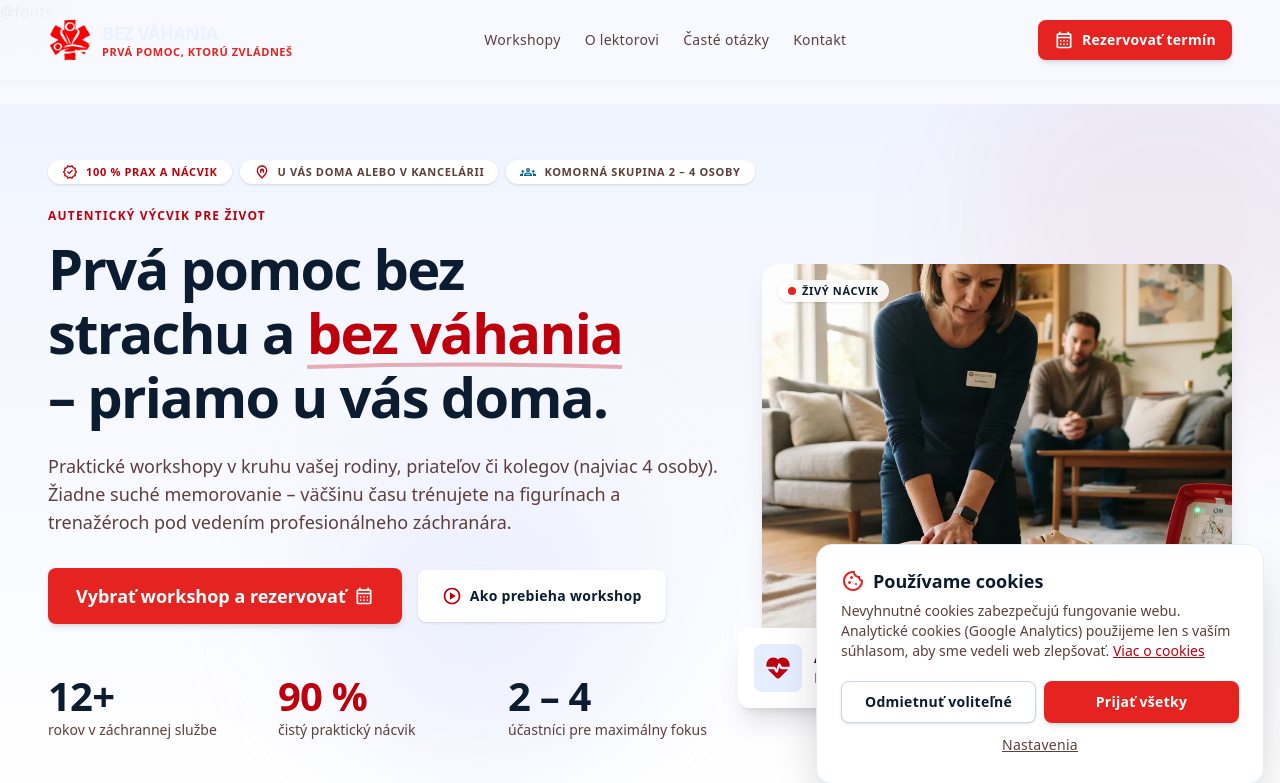
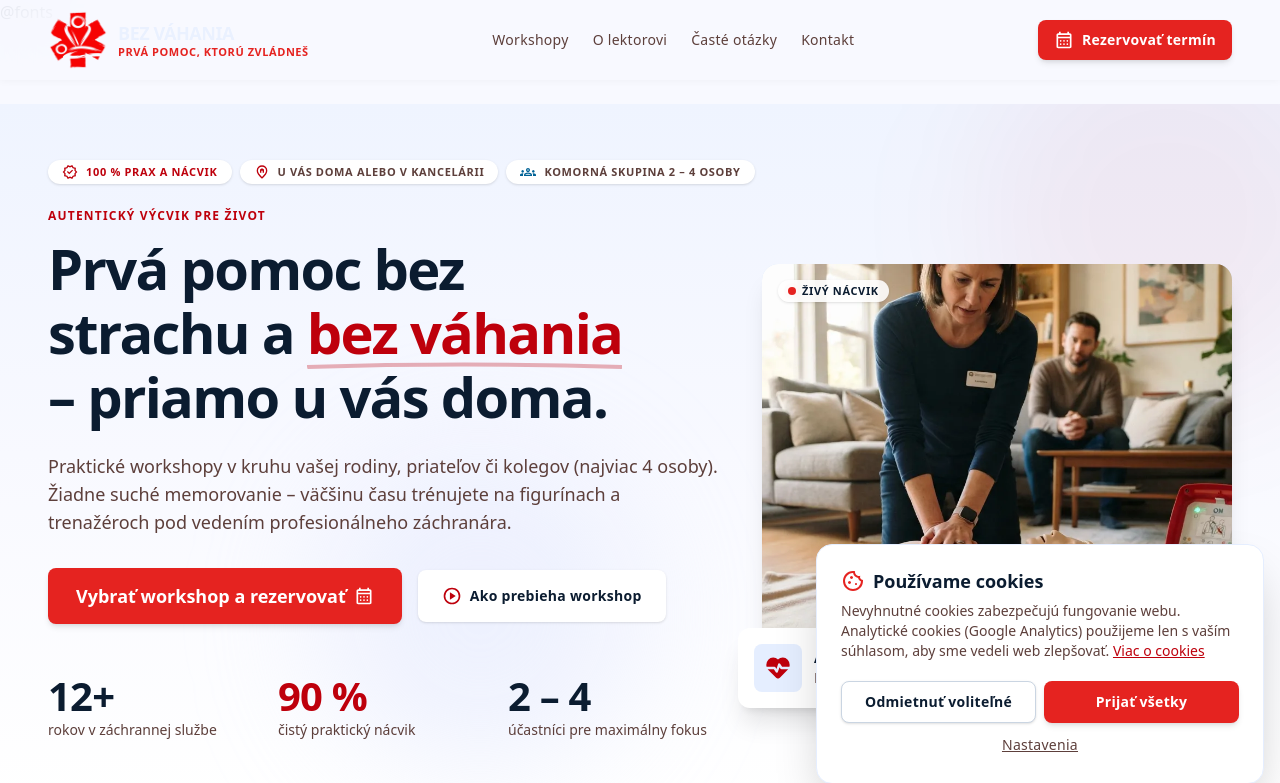
Before and after one commit to borislacik/bezvahania, a Laravel app: template resources/views/pages/home.blade.php in a window 1280 px wide. Shown: the top 783 px of the page. Run offline with Laravel 12, Linux system fonts and the light colour scheme; the template is opened without the code that fills it, so the values that code supplies are empty; style sheets or scripts are compiled from the project's sources; parts of the project's set-up code (start-up, migrations or seed data) failed here and were passed over; some libraries are stand-ins or nearby versions.

Commit message:
feat(brand): larger logo in header and footer
Co-Authored-By: Claude Opus 5.5 <noreply@anthropic.com>

```diff
--- a/resources/views/components/site/logo.blade.php
+++ b/resources/views/components/site/logo.blade.php
@@ -7,7 +7,7 @@
         alt=""
         width="512"
         height="512"
-        class="size-11 shrink-0"
+        class="size-15 shrink-0"
         data-testid="site-logo"
     />
     <span class="flex flex-col">
```
Also changed, not shown: docs/changes/2026-11-23-feat-website-and-admin.md (+2 -0 lines), CHANGELOG.md.
